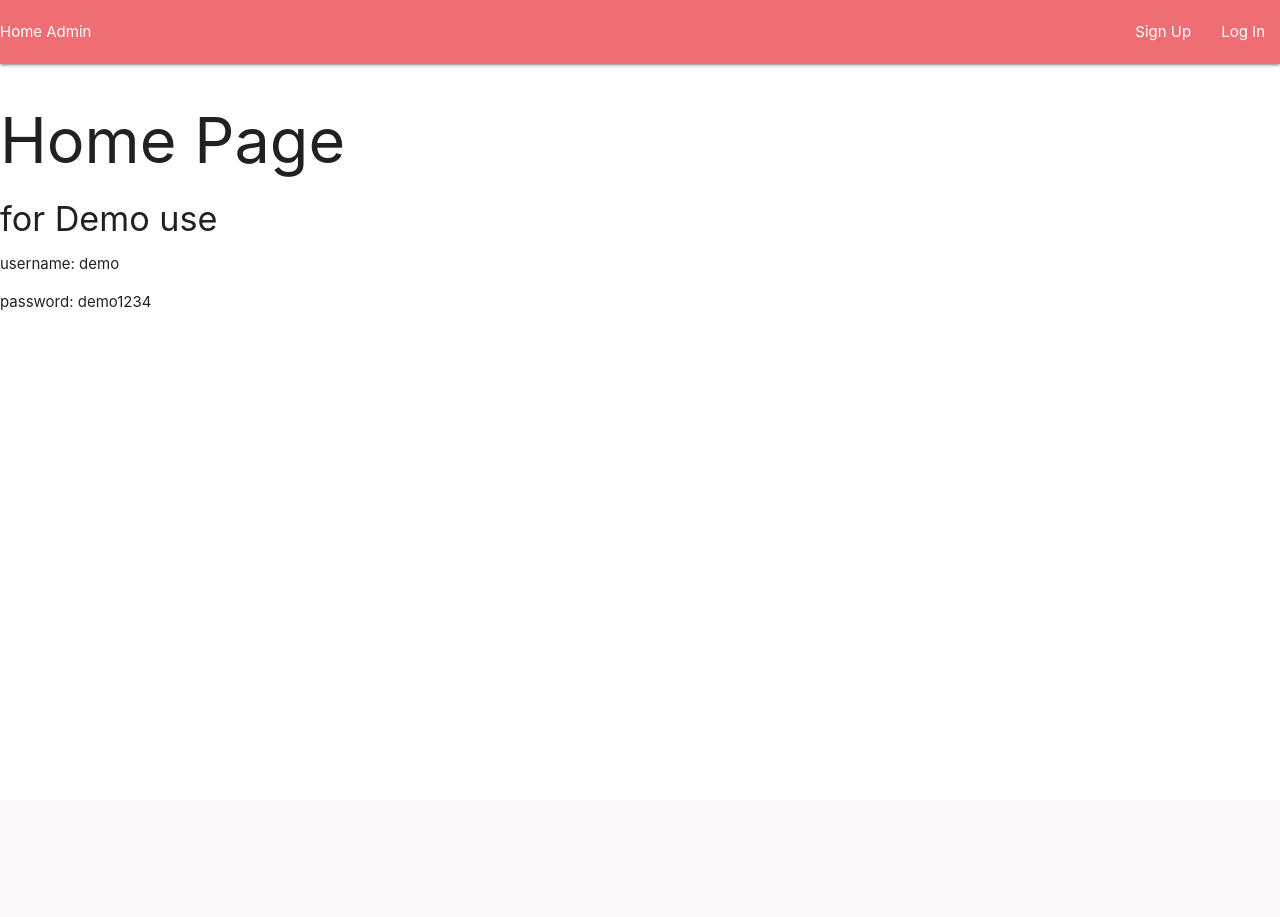
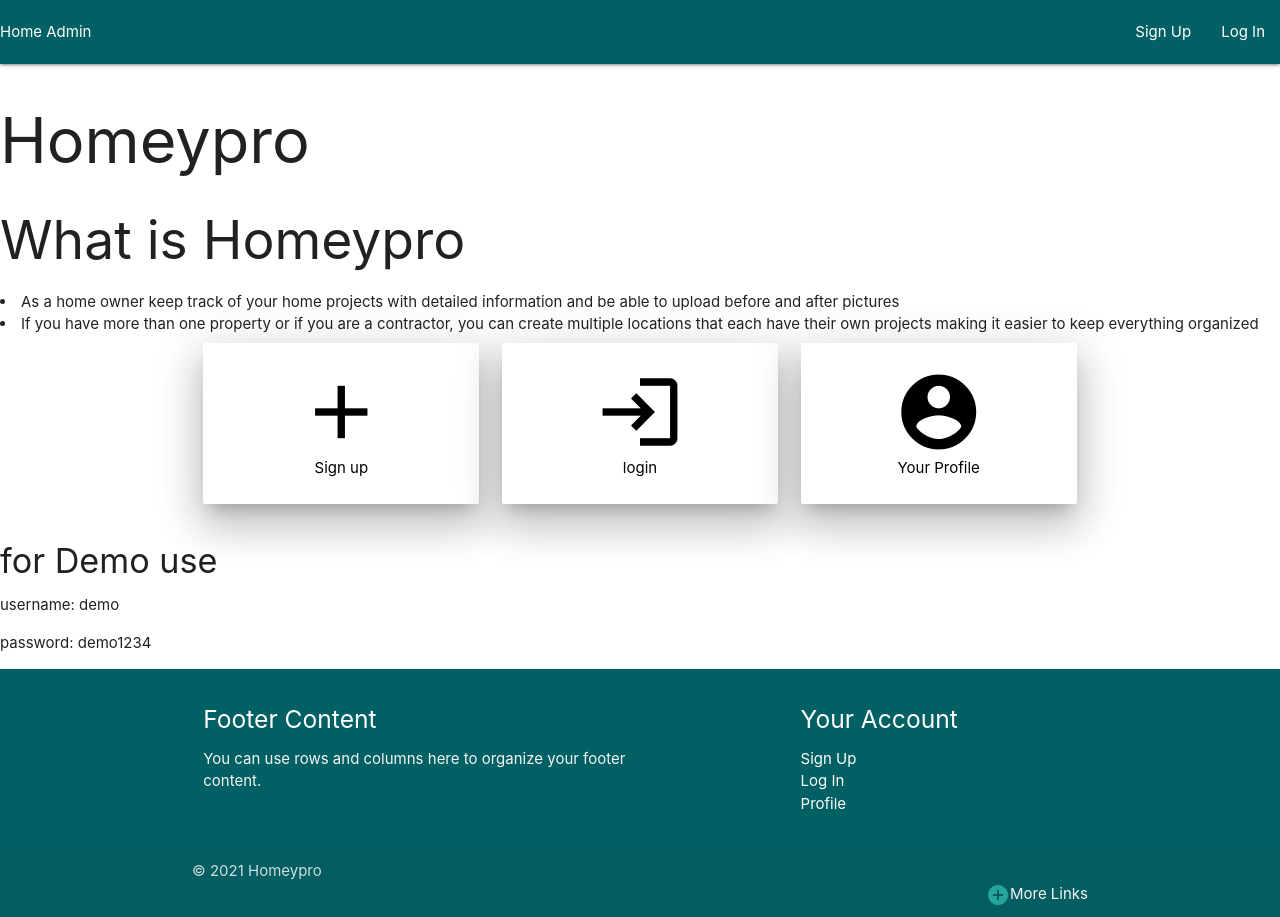
Before and after one commit to haydenharris0/homeypro, a Django app: page / in a window 1280 px wide. Before the commit the page ends 310 px from the top, so only its background shows below. Run offline with Django 3.2, Linux system fonts and the light colour scheme.

Commit message:
small tweaks & added to home page

```diff
--- a/homeypro/settings.py
+++ b/homeypro/settings.py
@@ -13,6 +13,7 @@ https://docs.djangoproject.com/en/3.2/ref/settings/
 from pathlib import Path
 from decouple import config
 import django_on_heroku
+import os
 
 # Build paths inside the project like this: BASE_DIR / 'subdir'.
 BASE_DIR = Path(__file__).resolve().parent.parent
--- a/main_app/forms.py
+++ b/main_app/forms.py
@@ -15,5 +15,4 @@ class ProjectForm(ModelForm):
         widgets = {
             'start_date': DateInput(),
             'end_date': DateInput(),
-
         }
--- /dev/null
+++ b/main_app/templates/footer.html
@@ -0,0 +1,31 @@
+<footer class="page-footer cyan darken-4">
+  <div class="container">
+    <div class="row">
+      <div class="col l6 s12">
+        <h5 class="white-text">Footer Content</h5>
+        <p class="grey-text text-lighten-4">
+          You can use rows and columns here to organize your footer content.
+        </p>
+      </div>
+      <div class="col l4 offset-l2 s12">
+        <h5 class="white-text">Your Account</h5>
+        <ul>
+          <li><a class="white-text" href="{% url 'signup' %}">Sign Up</a></li>
+          <li><a class="white-text" href="{% url 'login' %}">Log In</a></li>
+          <li><a class="white-text" href="{% url 'profile' %}">Profile</a></li>
+        </ul>
+      </div>
+    </div>
+  </div>
+  <div class="footer-copyright">
+    <div class="container">
+      © 2021 Homeypro
+      <div>
+        <a class="grey-text text-lighten-4 right" href="#!">More Links</a>
+        <a href="{% url 'home' %}" class="secondary-content"
+          ><i class="material-icons">add_circle</i></a
+        >
+      </div>
+    </div>
+  </div>
+</footer>
--- a/main_app/templates/header.html
+++ b/main_app/templates/header.html
@@ -16,15 +16,25 @@
       rel="stylesheet"
     />
     <script src="https://cdnjs.cloudflare.com/ajax/libs/materialize/1.0.0/js/materialize.min.js"></script>
+    <script>
+      function myFunction() {
+        var x = document.getElementById("myDIV");
+        if (x.style.display === "none") {
+          x.style.display = "block";
+        } else {
+          x.style.display = "none";
+        }
+      }
+    </script>
   </head>
   <header>
     <nav>
-      <div>
+      <div class="cyan darken-4">
         <a href="{% url 'home' %}">Home</a>
         <a href="http://127.0.0.1:8000/admin">Admin</a>
         <ul class="right">
           {% if user.is_authenticated %}
-          <li class="black-text">
+          <li class="loggedInOptions">
             <a href="{% url 'homes_index'%}">Your Home's</a>
           </li>
           <li><a href="{% url 'create_home' %}">Add Home</a></li>
--- a/main_app/templates/home.html
+++ b/main_app/templates/home.html
@@ -3,9 +3,57 @@
 <header>{% include 'header.html' %}</header>
 
 <body>
-  <h1>Home Page</h1>
+  <h1>Homeypro</h1>
+
+  <div>
+    <h2>What is Homeypro</h2>
+    <li>
+      As a home owner keep track of your home projects with detailed information
+      and be able to upload before and after pictures
+    </li>
+    <li>
+      If you have more than one property or if you are a contractor, you can
+      create multiple locations that each have their own projects making it
+      easier to keep everything organized
+    </li>
+  </div>
+
+  <div class="row container">
+    <div class="col s12 m4">
+      <a href="{% url 'signup'%}">
+        <div class="card-panel z-depth-5 center-align hoverable">
+          <div>
+            <i class="large material-icons black-text">add</i>
+          </div>
+          <span class="black-text"> Sign up </span>
+        </div>
+      </a>
+    </div>
+    <div class="col s12 m4">
+      <a href="{% url 'login'%}">
+        <div class="card-panel z-depth-5 center-align hoverable">
+          <div>
+            <i class="large material-icons black-text">login</i>
+          </div>
+          <span class="black-text"> login </span>
+        </div>
+      </a>
+    </div>
+    <div class="col s12 m4">
+      <a href="{% url 'profile'%}">
+        <div class="card-panel z-depth-5 center-align hoverable">
+          <div>
+            <i class="large material-icons black-text">account_circle</i>
+          </div>
+          <span class="black-text"> Your Profile </span>
+        </div>
+      </a>
+    </div>
+  </div>
 
   <h4>for Demo use</h4>
   <p>username: demo</p>
   <p>password: demo1234</p>
 </body>
+
+{% include 'footer.html' %}
--- a/main_app/templates/homes/index.html
+++ b/main_app/templates/homes/index.html
@@ -6,14 +6,14 @@
   <div class="row">
     {% for home in homes %}
     <div class="col s12 m6">
-      <div class="card blue-grey darken-1">
+      <div class="card black">
         <div class="card-content white-text">
           <span class="card-title">{{ home.nickname }}</span>
           <p>{{ home.address }}, {{ home.city }}, {{ home.state}}.</p>
         </div>
         <a href="{% url 'homes_detail' home.id %}">
           <div class="card-action hoverable amber-text text-darken-2">
-            Home details
+            More details
           </div>
         </a>
       </div>
@@ -23,3 +23,5 @@
     {% endfor %}
   </div>
 </body>
+
+{% include 'footer.html' %}
--- a/main_app/templates/profile/profile.html
+++ b/main_app/templates/profile/profile.html
@@ -88,4 +88,10 @@
   </div>
   {% comment %} end grid for contacts {% endcomment %}
 
+  {% comment %} Hide / show form {% endcomment %}
+      <button class="btn" onclick="myFunction()">Add Project</button>
+      <div id="myDIV" style="display:none">
+        <p>WOrking</p>
+      </div>
+
 </body>
```
Also changed, not shown: main_app/templates/homes/detail.html (+7 -17 lines), main_app/templates/projects/detail.html (+11 -5 lines), main_app/migrations/0005_alter_project_name.py (added), main_app/migrations/0006_alter_project_name.py (added).
